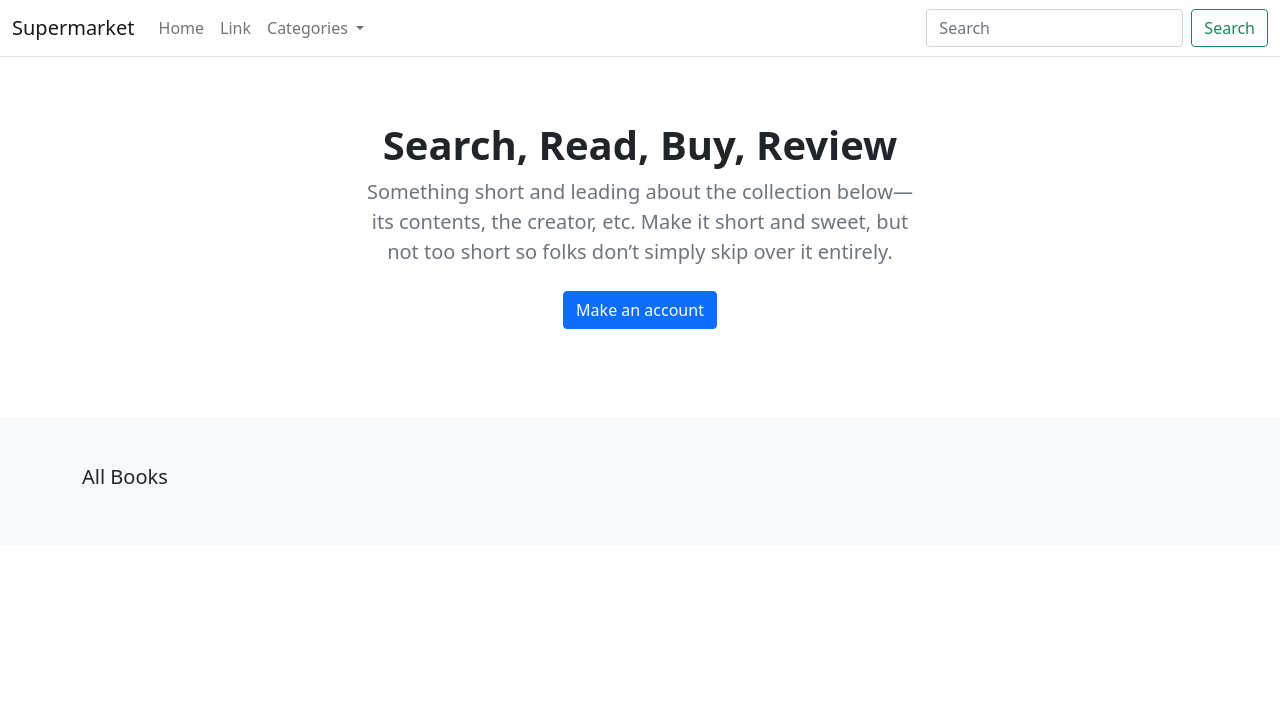
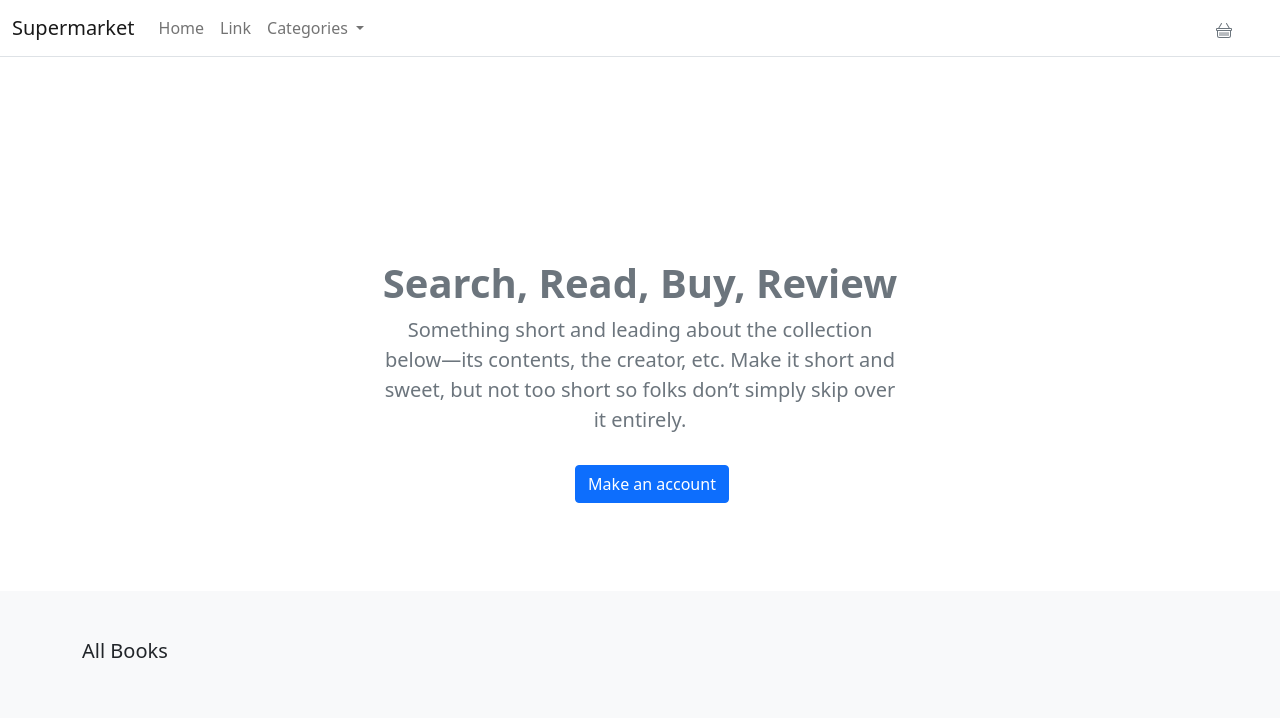
Before and after one commit to KeplerDE/web_app, a Django app: template core/templates/store/home.html in a window 1280 px wide. Shown: the top 718 px of the page. Run offline with Django 4.2, Linux system fonts and the light colour scheme; the template is opened without the code that fills it, so the values that code supplies are empty.

Commit message:
Basket 1

```diff
--- a/core/core/settings.py
+++ b/core/core/settings.py
@@ -40,6 +40,8 @@
     'django.contrib.messages',
     'django.contrib.staticfiles',
     'store',
+    'basket',
+
 ]
 
 MIDDLEWARE = [
--- a/core/core/urls.py
+++ b/core/core/urls.py
@@ -22,6 +22,7 @@
 urlpatterns = [
     path('admin/', admin.site.urls),
     path('', include('store.urls', namespace='store')),
+    path('basket/', include('basket.urls', namespace='basket')),
 ]
 
 if settings.DEBUG:
--- a/core/templates/store/base.html
+++ b/core/templates/store/base.html
@@ -44,11 +44,13 @@
                             </ul>
                         </li>
                     </ul>
-                    <form class="d-flex">
-                        <input class="form-control me-2" type="search" placeholder="Search" aria-label="Search">
-                        <button class="btn btn-outline-success" type="submit">Search</button>
-                    </form>
                 </div>
+<a type="button" role="button" href="{% url "basket:basket_summary" %}"
+ class="btn btn-outline-secondary border-0 basket-btn">
+<svg xmlns="http://www.w3.org/2000/svg" width="16" height="16" fill="currentColor" class="bi bi-basket" viewBox="0 0 16 16">
+  <path d="M5.757 1.071a.5.5 0 0 1 .172.686L3.383 6h9.234L10.07 1.757a.5.5 0 1 1 .858-.514L13.783 6H15a1 1 0 0 1 1 1v1a1 1 0 0 1-1 1v4.5a2.5 2.5 0 0 1-2.5 2.5h-9A2.5 2.5 0 0 1 1 13.5V9a1 1 0 0 1-1-1V7a1 1 0 0 1 1-1h1.217L5.07 1.243a.5.5 0 0 1 .686-.172zM2 9v4.5A1.5 1.5 0 0 0 3.5 15h9a1.5 1.5 0 0 0 1.5-1.5V9H2zM1 7v1h14V7H1zm3 3a.5.5 0 0 1 .5.5v3a.5.5 0 0 1-1 0v-3A.5.5 0 0 1 4 10zm2 0a.5.5 0 0 1 .5.5v3a.5.5 0 0 1-1 0v-3A.5.5 0 0 1 6 10zm2 0a.5.5 0 0 1 .5.5v3a.5.5 0 0 1-1 0v-3A.5.5 0 0 1 8 10zm2 0a.5.5 0 0 1 .5.5v3a.5.5 0 0 1-1 0v-3a.5.5 0 0 1 .5-.5zm2 0a.5.5 0 0 1 .5.5v3a.5.5 0 0 1-1 0v-3a.5.5 0 0 1 .5-.5z"/>
+Basket
+</svg>
             </div>
         </nav>
     </header>
--- /dev/null
+++ b/core/templates/store/basket/summary.html
@@ -0,0 +1,6 @@
+{% extends "../base.html" %}
+{% load static %}
+{% block title %}Basket Summary {% endblock %}
+{% block content %}
+    Basket Page
+{% endblock %}
```
Also changed, not shown: core/basket/urls.py (added, +9 -0 lines), core/basket/basket.py (added).
